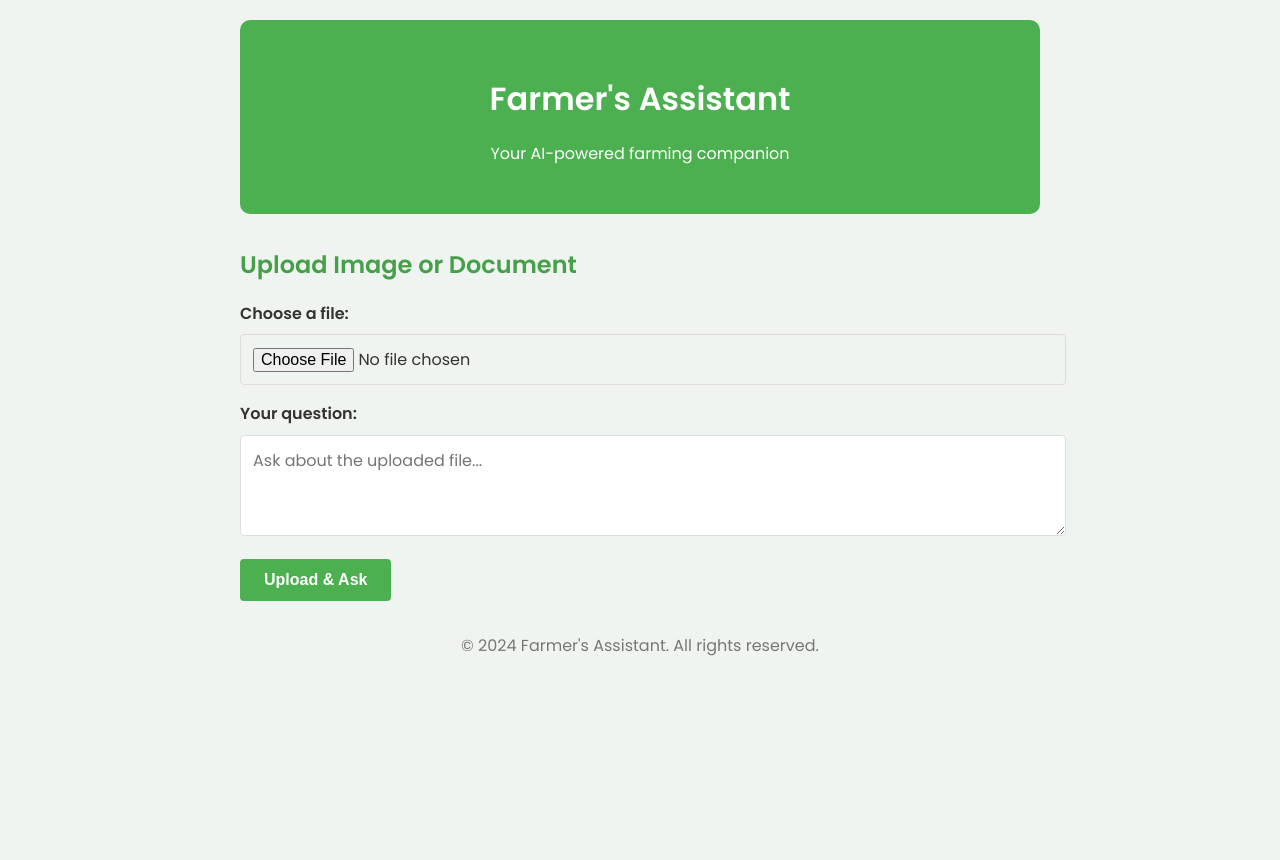
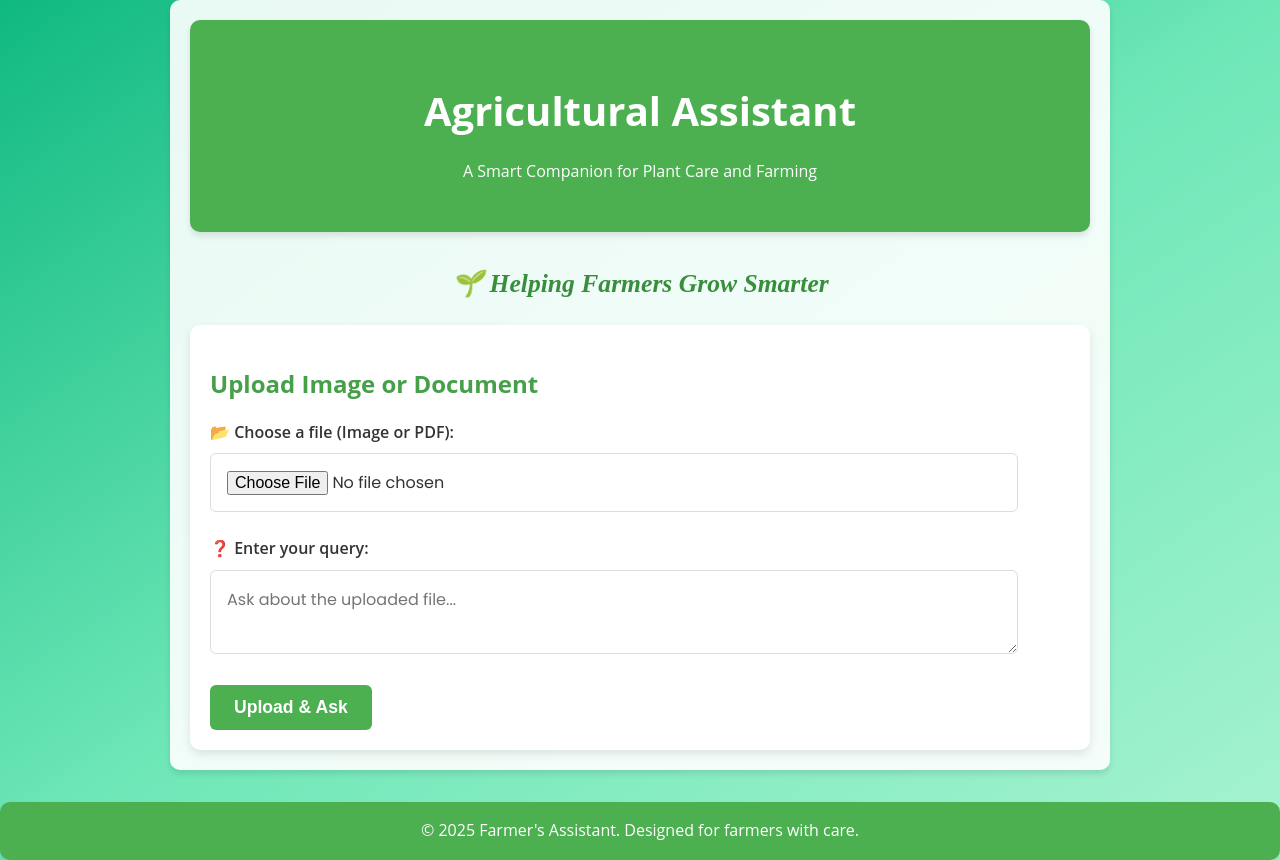
Before and after one commit to Khan-Ramsha/AgriSense-AI, a Flask app: page / in a window 1280 px wide. Before the commit the page ends 656 px from the top, so only its background shows below. Run offline with Flask 3, Linux system fonts and the light colour scheme.

Commit message:
refactor: improving UI

```diff
--- a/app.py
+++ b/app.py
@@ -18,10 +18,10 @@ app = Flask(__name__, static_folder='static', template_folder='.')
 
 # model config for LVM
 model_config = ModelConfig(
-    model_id="meta-llama/llama-3-8b-instruct",
+    model_id="meta-llama/llama-3-2-11b-vision-instruct",
     api_key=os.getenv("APIKEY"),
     project_id=os.getenv("PROJECT_ID"),
-    url="https://eu-gb.ml.cloud.ibm.com"
+    url="https://eu-de.ml.cloud.ibm.com"
 )
 HUGGINGFACE_TOKEN = os.getenv("HUGGINGFACE_TOKEN")
 
@@ -30,7 +30,7 @@ model_config_answering = ModelConfig(
     model_id="ibm/granite-3-8b-instruct",
     api_key=os.getenv("APIKEY"),
     project_id=os.getenv("PROJECT_ID"),
-    url="https://eu-gb.ml.cloud.ibm.com"
+    url="https://eu-de.ml.cloud.ibm.com"
 )
 
 # creating instances
@@ -81,6 +81,11 @@ def index():
 @app.route('/static/<path:path>')
 def serve_static(path):
     return send_from_directory('static', path)
+
+@app.route('/service')
+def service():
+    return render_template('/templates/service.html')
+
 
 @app.route("/upload", methods=["POST"])
 def upload():
--- a/static/style.css
+++ b/static/style.css
@@ -1,24 +1,31 @@
 :root {
     --primary-color: #4CAF50;
     --secondary-color: #45a049;
-    --background-color: #f0f4f0;
     --text-color: #333;
     --border-color: #ddd;
+    --accent-color: #388e3c;
+    --gradient-start: #A7F3D0; /* Light green */
+    --gradient-middle: #6EE7B7; /* Soft green */
+    --gradient-end: #10B981;   /* Dark green */
 }
 
 body {
-    font-family: 'Poppins', sans-serif;
+    font-family: 'Open Sans', sans-serif;
     line-height: 1.6;
     color: var(--text-color);
-    background-color: var(--background-color);
+    background: linear-gradient(to top left, var(--gradient-start), var(--gradient-middle), var(--gradient-end));
     margin: 0;
     padding: 0;
 }
 
 .container {
-    max-width: 800px;
+    max-width: 900px;
     margin: 0 auto;
     padding: 20px;
+    background-color: rgba(255, 255, 255, 0.9);
+    border-radius: 10px;
+    box-shadow: 0 4px 6px rgba(0, 0, 0, 0.1);
+    min-height: 80vh;
 }
 
 header {
@@ -28,10 +35,12 @@ header {
     color: white;
     padding: 2rem;
     border-radius: 10px;
+    box-shadow: 0 4px 6px rgba(0, 0, 0, 0.1);
 }
 
 h1 {
     margin-bottom: 0.5rem;
+    font-size: 2.5rem;
 }
 
 h2 {
@@ -40,7 +49,7 @@ h2 {
 }
 
 .form-group {
-    margin-bottom: 1rem;
+    margin-bottom: 1.5rem;
 }
 
 label {
@@ -51,12 +60,16 @@ label {
 
 input[type="file"],
 textarea {
-    width: 100%;
-    padding: 0.75rem;
+    width: 90%;
+    padding: 1rem;
     border: 1px solid var(--border-color);
-    border-radius: 4px;
+    border-radius: 6px;
     font-size: 1rem;
     font-family: 'Poppins', sans-serif;
+}
+
+textarea {
+    resize: vertical;
 }
 
 .btn {
@@ -64,48 +77,57 @@ textarea {
     color: white;
     padding: 0.75rem 1.5rem;
     border: none;
-    border-radius: 4px;
+    border-radius: 6px;
     cursor: pointer;
-    font-size: 1rem;
-    transition: background-color 0.3s ease;
+    font-size: 1.1rem;
+    transition: background-color 0.3s ease, transform 0.2s ease;
     font-weight: 600;
 }
 
 .btn:hover {
     background-color: var(--secondary-color);
+    transform: scale(1.05);
 }
 
 #chat-history {
     max-height: 500px;
     overflow-y: auto;
-    padding: 10px;
+    padding: 15px;
     border: 1px solid #ddd;
     border-radius: 8px;
     margin-bottom: 20px;
+    background-color: #fff;
 }
 
-.chat-message {
-    padding: 12px;
-    margin: 8px 0;
-    border-radius: 8px;
-    line-height: 1.4;
-}
-.user-message {
-    background-color: #E3F2FD;  /* Light blue */
-    color: #1E3A5F;  /* Dark blue text */
-    margin: 5px 5px 5px 10px;
-}
-
-.assistant-message {
-    background-color: #F5F7FA;  /* Light gray */
-    color: #2C3E50;  /* Dark gray text */
-    margin: 5px 10px 5px 5px;
+.card {
+    background-color: white;
+    padding: 20px;
+    border-radius: 10px;
+    box-shadow: 0 4px 10px rgba(0, 0, 0, 0.1);
 }
 
 footer {
     text-align: center;
+    background-color: var(--primary-color);
+    color: white;
+    padding: 1rem;
+    border-radius: 10px;
+    box-shadow: 0 4px 6px rgba(0, 0, 0, 0.1);
     margin-top: 2rem;
-    color: #777;
+}
+
+footer p {
+    margin: 0;
+}
+
+.quote {
+    font-family: 'Merriweather', serif;
+    text-align: center;
+    font-style: italic;
+    color: var(--accent-color);
+    margin: 20px 0;
+    font-size: 1.6rem;
+    font-weight: 600;
 }
 
 @media (max-width: 600px) {
--- a/templates/index.html
+++ b/templates/index.html
@@ -10,22 +10,22 @@
 <body>
     <div class="container">
         <header>
-            <h1>Farmer's Assistant</h1>
-            <p>Your AI-powered farming companion</p>
+            <h1>Agricultural Assistant</h1>
+            <p>A Smart Companion for Plant Care and Farming</p>
         </header>
-
+        <div class="quote">🌱 Helping Farmers Grow Smarter</div>
         <main>
             <section id="interaction-section">
-                <div id="file-upload-area">
+                <div id="file-upload-area" class="card">
                     <h2>Upload Image or Document</h2>
                     <form id="upload-form">
                         <div class="form-group">
-                            <label for="file">Choose a file:</label>
+                            <label for="file"> 📂 Choose a file (Image or PDF):</label>
                             <input type="file" id="file" name="file" accept="image/*,.pdf" required>
                         </div>
                         <div class="form-group">
-                            <label for="query">Your question:</label>
-                            <textarea id="query" name="query" rows="3" placeholder="Ask about the uploaded file..." required></textarea>
+                            <label for="query">❓ Enter your query:</label>
+                            <textarea id="query" name="query" rows="2" placeholder="Ask about the uploaded file..." required></textarea>
                         </div>
                         <button type="submit" class="btn">Upload & Ask</button>
                     </form>
@@ -35,19 +35,21 @@
                     <div id="chat-history"></div>
                     <form id="chat-form">
                         <div class="form-group">
-                            <label for="chat-query">Your question:</label>
+                            <label for="chat-query">❓ Enter your query:</label>
                             <textarea id="chat-query" name="query" rows="3" placeholder="Ask a follow-up question..." required></textarea>
                         </div>
                         <button type="submit" class="btn">Ask</button>
                     </form>
                 </div>
             </section>
+
         </main>
+    </div>
 
-        <footer>
-            <p>&copy; 2024 Farmer's Assistant. All rights reserved.</p>
-        </footer>
-    </div>
+
+    <footer>
+        <p>&copy; 2025 Farmer's Assistant. Designed for farmers with care.</p>
+    </footer>
 
     <script src="/static/script.js"></script>
 </body>
```
Also changed, not shown: other parts of static/style.css (+30 -23 lines), 4 other files.
